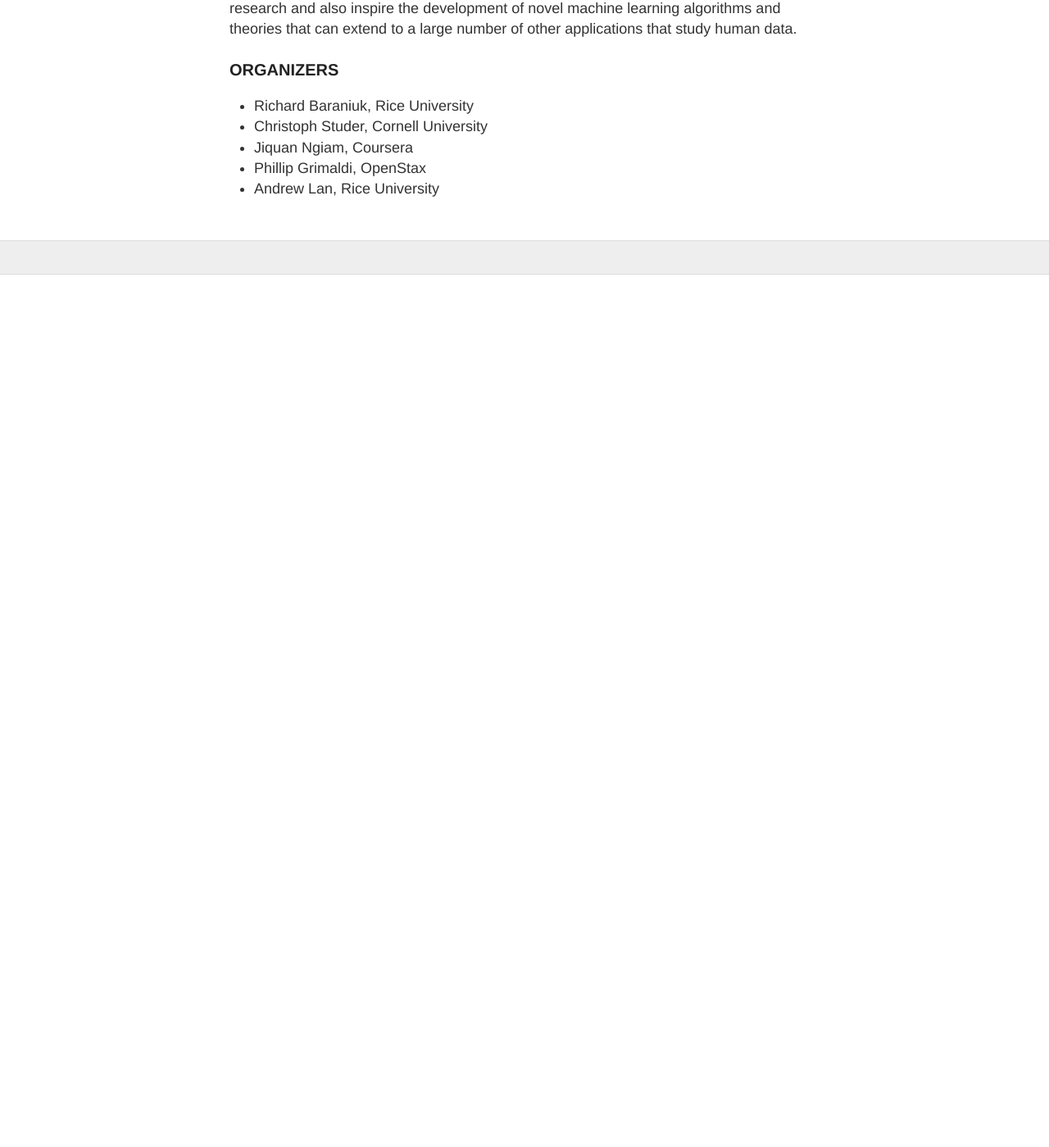
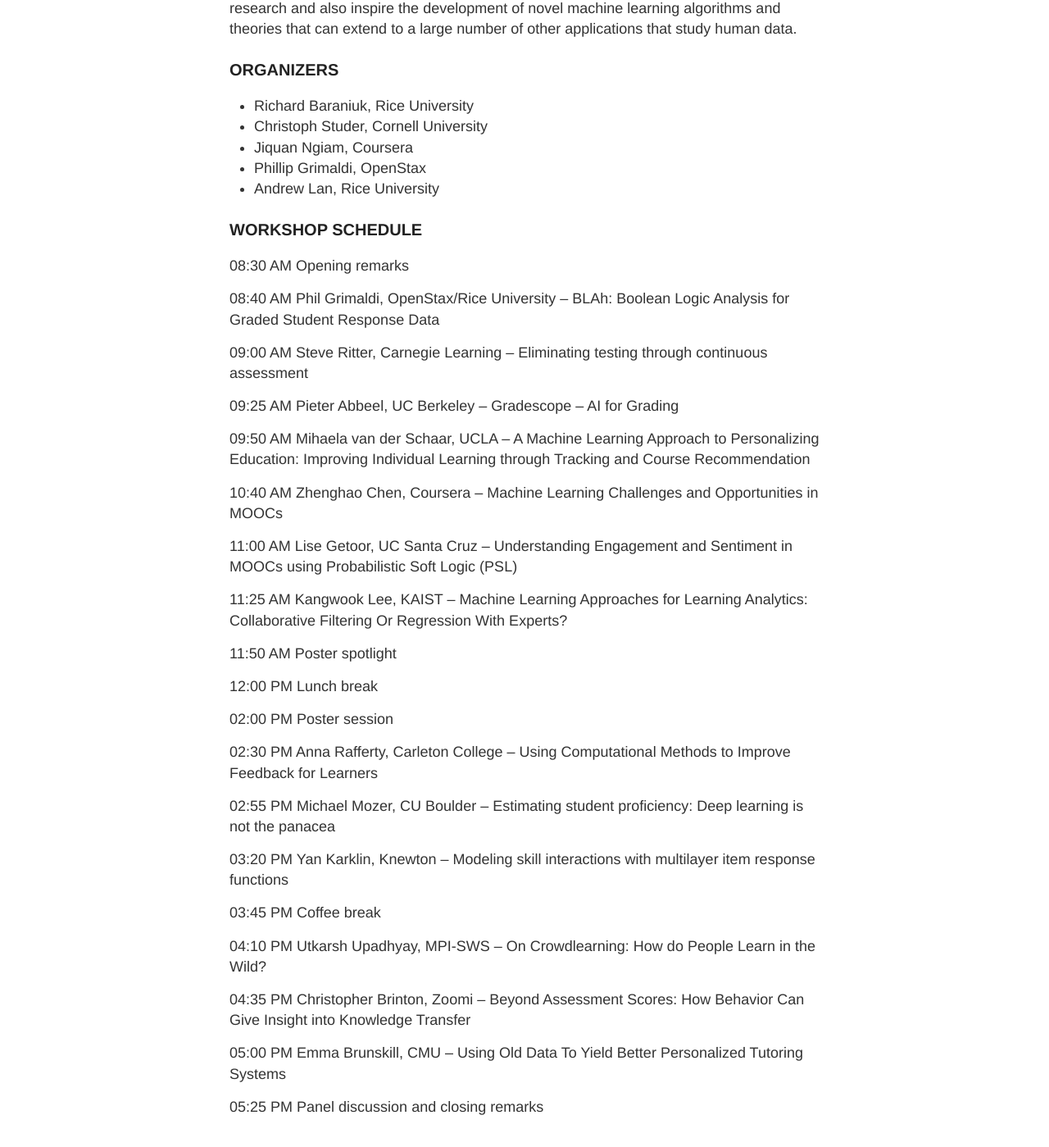
Before and after one commit to ml4ed/ml4ed.github.io, a Jekyll site: the page built from _workshops/2016-nips-workshop.md, in a window 1280 px wide and 1400 px high, scrolled down 1634 px. Shown: the whole window at 82% size. Built offline with Jekyll 4.4.1, drawn with Linux system fonts in a browser that asks for light colours; before the commit the page ends 1969 px from its top, so only the background shows below that.

Commit message:
Update 2016-nips-workshop.md

```diff
--- a/_workshops/2016-nips-workshop.md
+++ b/_workshops/2016-nips-workshop.md
@@ -35,3 +35,43 @@
 * Jiquan Ngiam, Coursera
 * Phillip Grimaldi, OpenStax
 * Andrew Lan, Rice University
+
+### WORKSHOP SCHEDULE
+
+08:30 AM 	Opening remarks
+
+08:40 AM 	Phil Grimaldi, OpenStax/Rice University -- BLAh: Boolean Logic Analysis for Graded Student Response Data
+
+09:00 AM 	Steve Ritter, Carnegie Learning -- Eliminating testing through continuous assessment
+
+09:25 AM 	Pieter Abbeel, UC Berkeley -- Gradescope -- AI for Grading
+
+09:50 AM 	Mihaela van der Schaar, UCLA -- A Machine Learning Approach to Personalizing Education: Improving Individual Learning through Tracking and Course Recommendation
+
+10:40 AM 	Zhenghao Chen, Coursera -- Machine Learning Challenges and Opportunities in MOOCs
+
+11:00 AM 	Lise Getoor, UC Santa Cruz -- Understanding Engagement and Sentiment in MOOCs using Probabilistic Soft Logic (PSL)
+
+11:25 AM 	Kangwook Lee, KAIST -- Machine Learning Approaches for Learning Analytics: Collaborative Filtering Or Regression With Experts?
+
+11:50 AM 	Poster spotlight
+
+12:00 PM 	Lunch break
+
+02:00 PM 	Poster session
+
+02:30 PM 	Anna Rafferty, Carleton College -- Using Computational Methods to Improve Feedback for Learners
+
+02:55 PM 	Michael Mozer, CU Boulder -- Estimating student proficiency: Deep learning is not the panacea
+
+03:20 PM 	Yan Karklin, Knewton -- Modeling skill interactions with multilayer item response functions
+
+03:45 PM 	Coffee break
+
+04:10 PM 	Utkarsh Upadhyay, MPI-SWS -- On Crowdlearning: How do People Learn in the Wild?
+
+04:35 PM 	Christopher Brinton, Zoomi -- Beyond Assessment Scores: How Behavior Can Give Insight into Knowledge Transfer
+
+05:00 PM 	Emma Brunskill, CMU -- Using Old Data To Yield Better Personalized Tutoring Systems
+
+05:25 PM 	Panel discussion and closing remarks
```
